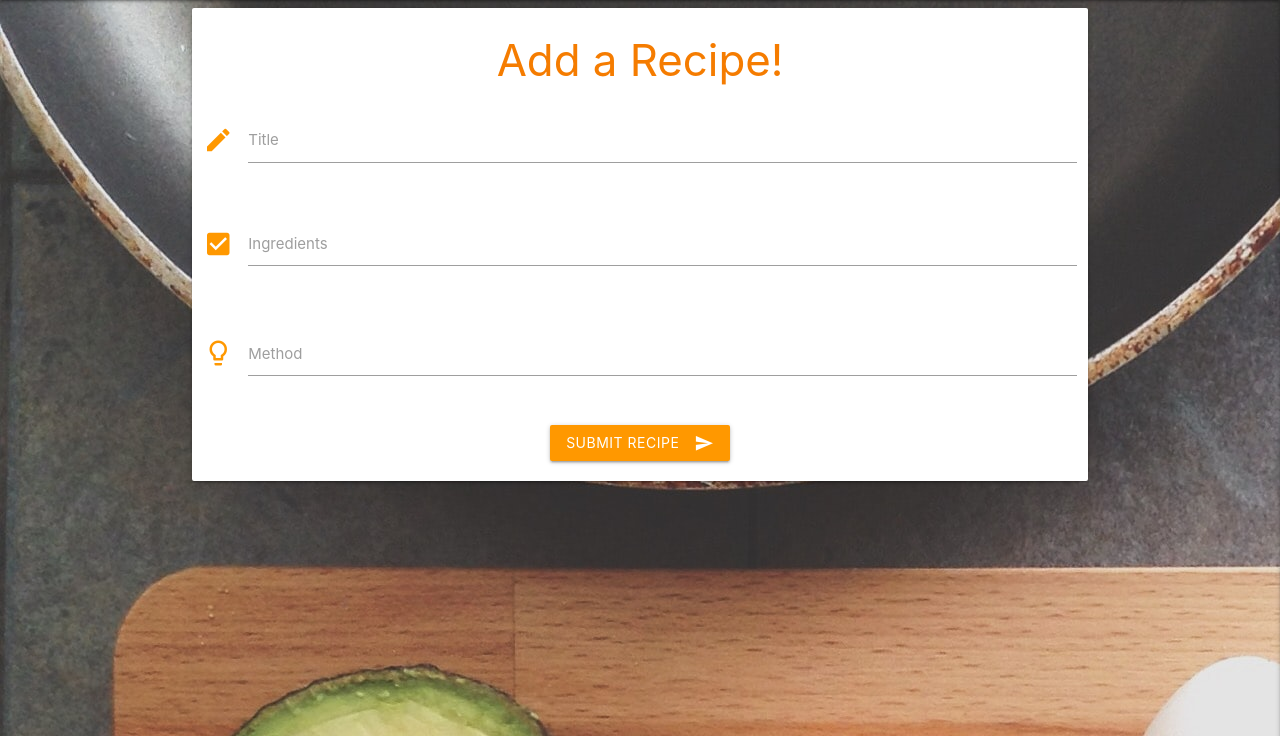
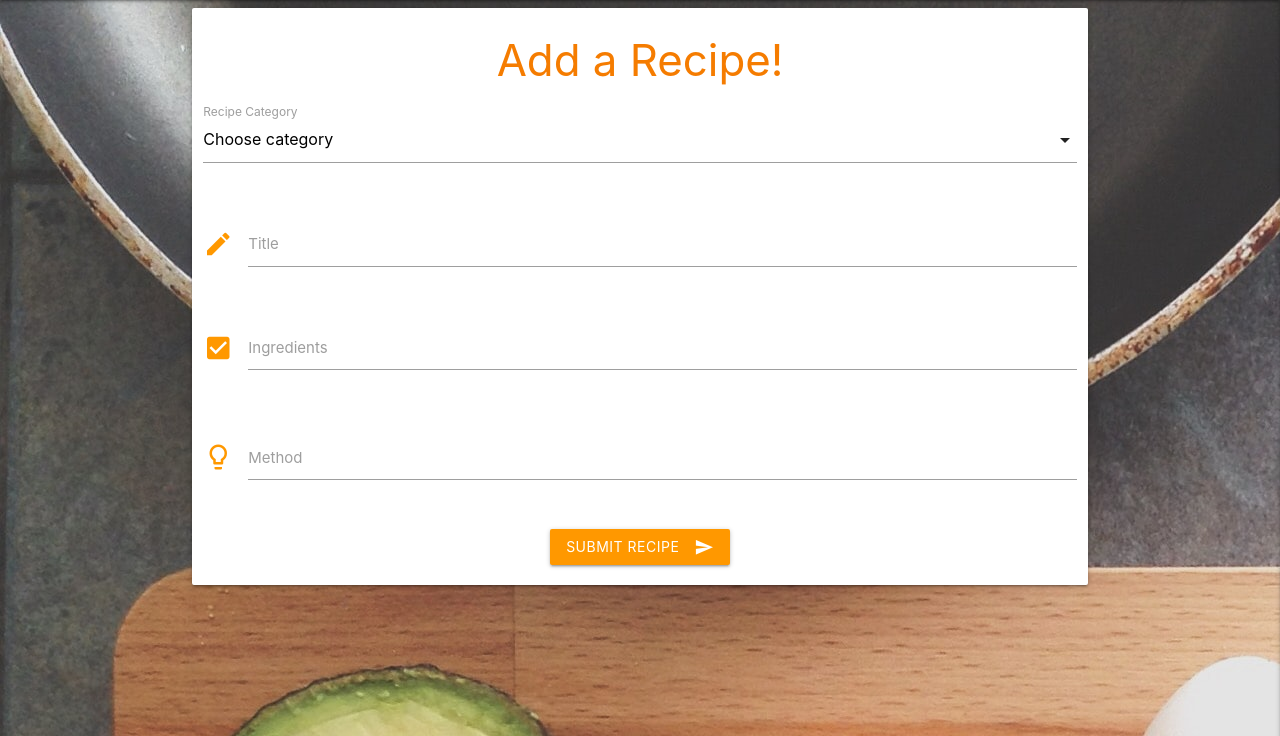
Before and after one commit to AaronHughes424/ShareYourRecipe, a Flask app: page /add_recipe in a window 1280 px wide. Shown: the part 64-800 px from the top of the page. Run offline with Flask 2, Linux system fonts and the light colour scheme; data that the repository does not hold is empty; some libraries are stand-ins or nearby versions.

Commit message:
added drop down menu for category selection

```diff
--- a/app.py
+++ b/app.py
@@ -110,7 +110,8 @@ def add_recipe():
         flash("Recipe Submitted Successfully")
         return redirect(url_for("get_recipes"))
 
-    return render_template("add_recipe.html")
+    categories = mongo.db.categories.find().sort("category_name", 1)
+    return render_template("add_recipe.html", categories=categories)
 
 
 if __name__ == "__main__":
--- a/static/js/script.js
+++ b/static/js/script.js
@@ -1,4 +1,5 @@
 $(document).ready(function(){
     $(".sidenav").sidenav({edge: "right"});
     $('.collapsible').collapsible();
+    $('select').formSelect();
   });
--- a/templates/add_recipe.html
+++ b/templates/add_recipe.html
@@ -4,6 +4,17 @@
     <div class="row">
         <form class="col s12 card-panel" method="POST" action="{{ url_for('add_recipe') }}">
             <h3 class="orange-text text-darken-2 center-align">Add a Recipe!</h3>
+            <div class="row">
+                <div class="input-field col s12">
+                    <select id="category_name" name="category_name" class="validate" required>
+                        <option value="" disabled selected>Choose category</option>
+                        {% for category in categories %}
+                        <option value="{{ category.category_name }}">{{ category.category_name }}</option>
+                        {% endfor %}
+                    </select>
+                    <label for="category_name">Recipe Category</label>
+                  </div>
+            </div>
             <div class="row">
                 <div class="input-field col s12">
                     <i class="material-icons prefix orange-text">edit</i>
```
